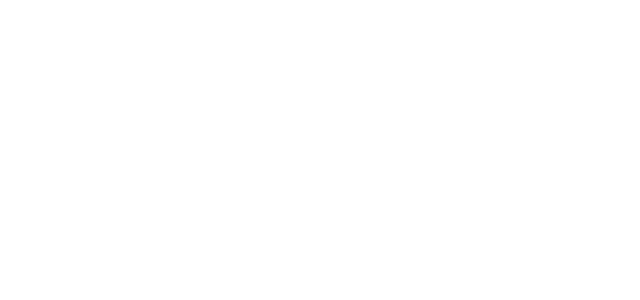
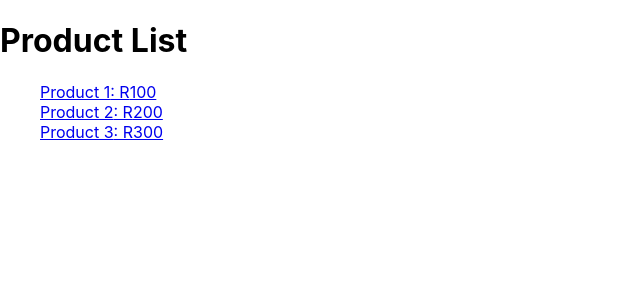
Before and after one commit to ZandileG/React-Practice, a React (Create React App) app: page / in a window 1280 px wide. Before the commit this address had no page. Shown: the top 300 px of the page, without its empty margins (0-640 px from the left). Built offline with nearby package versions, Linux system fonts and the light colour scheme.

Commit message:
Week 5 Exercise 1 done

```diff
--- a/src/App.js
+++ b/src/App.js
@@ -1,14 +1,17 @@
 import "./App.css";
 import React from "react";
 import { BrowserRouter, Routes, Route } from "react-router-dom";
+import ProductList from "./Practice/Week 5/Exercise 1/ProductList";
+import ProductDetails from "./Practice/Week 5/Exercise 1/ProductDetails";
+import NotFoundPage from "./Practice/Week 5/Examples/Example 1/Pages/NotFoundPage"
 
 function App(){
   return (
    <BrowserRouter>
    <Routes>
-    {/*<Route path="/" element={< />} />
-    <Route path="/" element={< />} />
-    <Route path="*" element={< />} />*/}
+    <Route path="/" element={<ProductList />} />
+    <Route path="/products/:id" element={<ProductDetails />} />
+    <Route path="*" element={<NotFoundPage />} />
 z   </Routes>
    </BrowserRouter>
   );
--- a/src/Practice/Week 5/Exercise 1/ProductDetails.jsx
+++ b/src/Practice/Week 5/Exercise 1/ProductDetails.jsx
@@ -1,5 +1,5 @@
-import React from "react";
-import { useParams, useEffect } from "react-router-dom";
+import React, { Fragment } from "react";
+import { useParams } from "react-router-dom";
 
 function ProductDetails() {
 //Product Details:
@@ -11,10 +11,27 @@ const products = [
 
 const {id} = useParams();
 
+/*The .find() method is used to search for a specific item in the products array.
+ It returns the first item that meets the specified condition or undefined if no match is found.
+
+(p) => p.id === parseInt(id) is a callback function that checks if the id of each product (p.id) matches the value of id from the URL.
+ p represents each product object in the products array as .find() iterates over it.
+
+ The id retrieved from useParams() is a string because URL parameters are always strings.
+ parseInt(id) converts the string into a number, allowing it to correctly compare with p.id, which is a number*/
+const product = products.find((p) => p.id === parseInt(id));
+
+if (!product) {
+  return <p>Product not found</p>;
+}
+
   return (
-    <div>
-      <h1>This is your product: {id}</h1>
-    </div>
+    <Fragment>
+      <h1>Product</h1>
+      <p>Name: {product.name}</p>
+      <p>Price: R{product.price}</p>
+      <p>Description: {product.description}</p>
+    </Fragment>
   );
 }
 
--- a/src/Practice/Week 5/Exercise 1/ProductList.jsx
+++ b/src/Practice/Week 5/Exercise 1/ProductList.jsx
@@ -14,6 +14,7 @@ You can use the mock product list, and product details, below.
 */
 
 import React from "react";
+import { Link } from "react-router-dom";
 
 function ProductList(){
 //Product List:
@@ -25,8 +26,14 @@ const products = [
 
   return (
     <div>
-
-    </div>
+      <h1>Product List</h1>
+      <ul>
+      {products.map((product) => (
+      <li key = {product.id}>
+        <Link to={`products/${product.id}`}>
+        {product.name}: R{product.price}</Link>
+      </li>
+      ))}</ul></div>
   );
 }
 
--- a/src/Practice/Week 5/Exercise 2/AddressDetails.jsx
+++ b/src/Practice/Week 5/Exercise 2/AddressDetails.jsx
@@ -1,6 +1,5 @@
-import React from "react";
-
-
+import React, { useState, useEffect, Fragment} from "react";
+import { useParams } from "react-router-dom";
 
 function AddressDetails() {
 
--- a/src/Practice/Week 5/Exercise 2/Confirmation.jsx
+++ b/src/Practice/Week 5/Exercise 2/Confirmation.jsx
@@ -1,5 +1,5 @@
-import React from "react";
-
+import React, { useState, useEffect, Fragment} from "react";
+import { useParams } from "react-router-dom";
 
 
 function Confirmation() {
--- a/src/Practice/Week 5/Exercise 2/FormContext.jsx
+++ b/src/Practice/Week 5/Exercise 2/FormContext.jsx
@@ -12,8 +12,8 @@ Use useContext to access and update form data in each step.
 Use useNavigate to navigate between steps.
 */
 
-import React from "react";
-
+import React, { useState, useEffect, Fragment} from "react";
+import { useParams } from "react-router-dom";
 
 
 function FormContext() {
--- a/src/Practice/Week 5/Exercise 2/PersonalDetails.jsx
+++ b/src/Practice/Week 5/Exercise 2/PersonalDetails.jsx
@@ -1,5 +1,5 @@
-import React from "react";
-
+import React, { useState, useEffect, Fragment} from "react";
+import { useParams } from "react-router-dom";
 
 
 function PersonalDetails() {
--- a/src/Practice/Week 5/Exercise 3/Content.jsx
+++ b/src/Practice/Week 5/Exercise 3/Content.jsx
@@ -1,5 +1,5 @@
-import React from "react";
-
+import React, { useState, useEffect, Fragment} from "react";
+import { useParams } from "react-router-dom";
 
 
 function Content() {
--- a/src/Practice/Week 5/Exercise 3/Navbar.jsx
+++ b/src/Practice/Week 5/Exercise 3/Navbar.jsx
@@ -1,5 +1,5 @@
-import React from "react";
-
+import React, { useState, useEffect, Fragment} from "react";
+import { useParams } from "react-router-dom";
 
 
 function Navbar() {
--- a/src/Practice/Week 5/Exercise 3/SettingsContext.jsx
+++ b/src/Practice/Week 5/Exercise 3/SettingsContext.jsx
@@ -12,7 +12,9 @@ Use useContext to access and update the settings in the UI.
 Use conditional rendering and CSS to apply the selected theme and language.
 */
 
-import React, { useContext } from "react";
+import React, { useContext, useState, useEffect, Fragment} from "react";
+import { useParams } from "react-router-dom";
+
 
 const SettingsContext = useContext();
 
```
